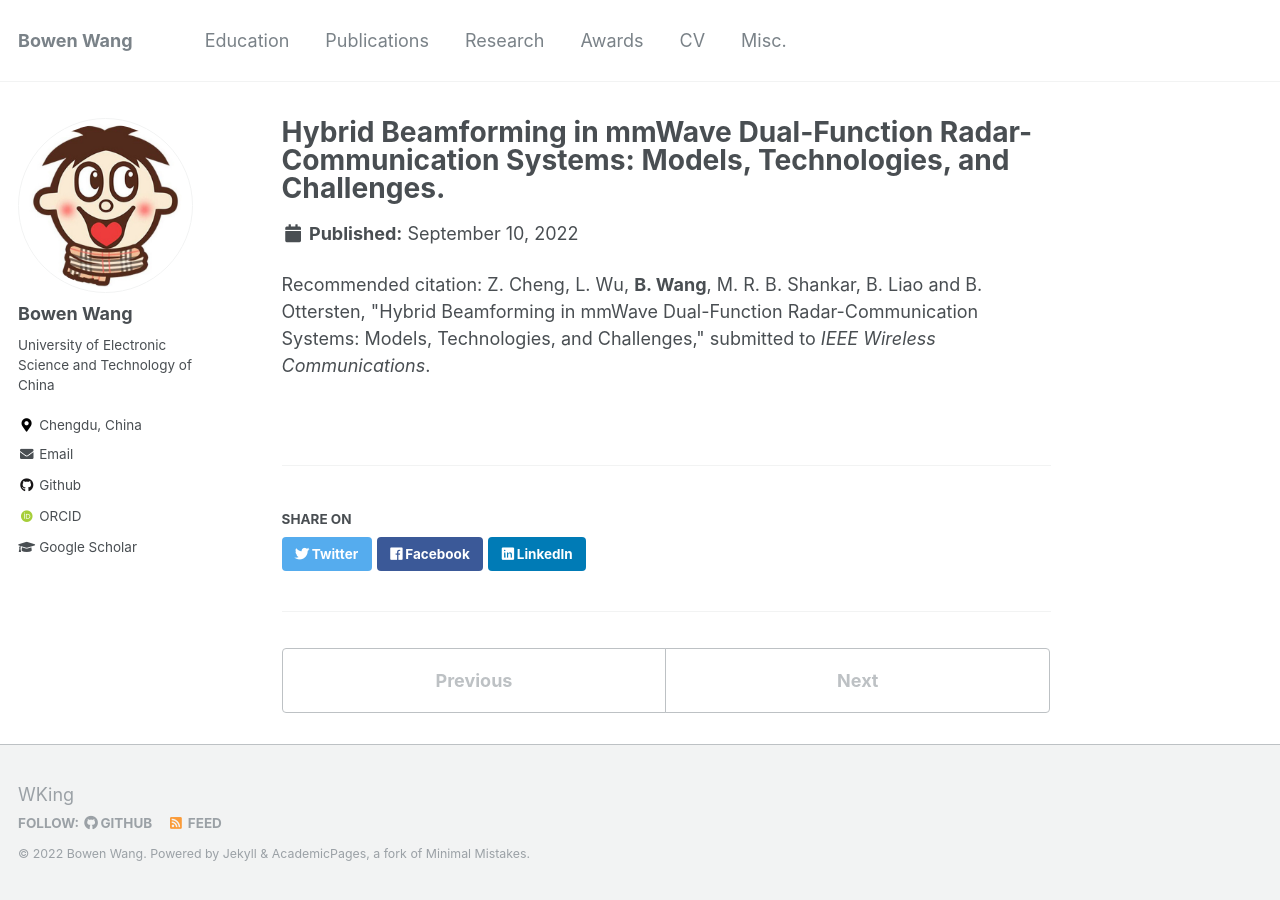
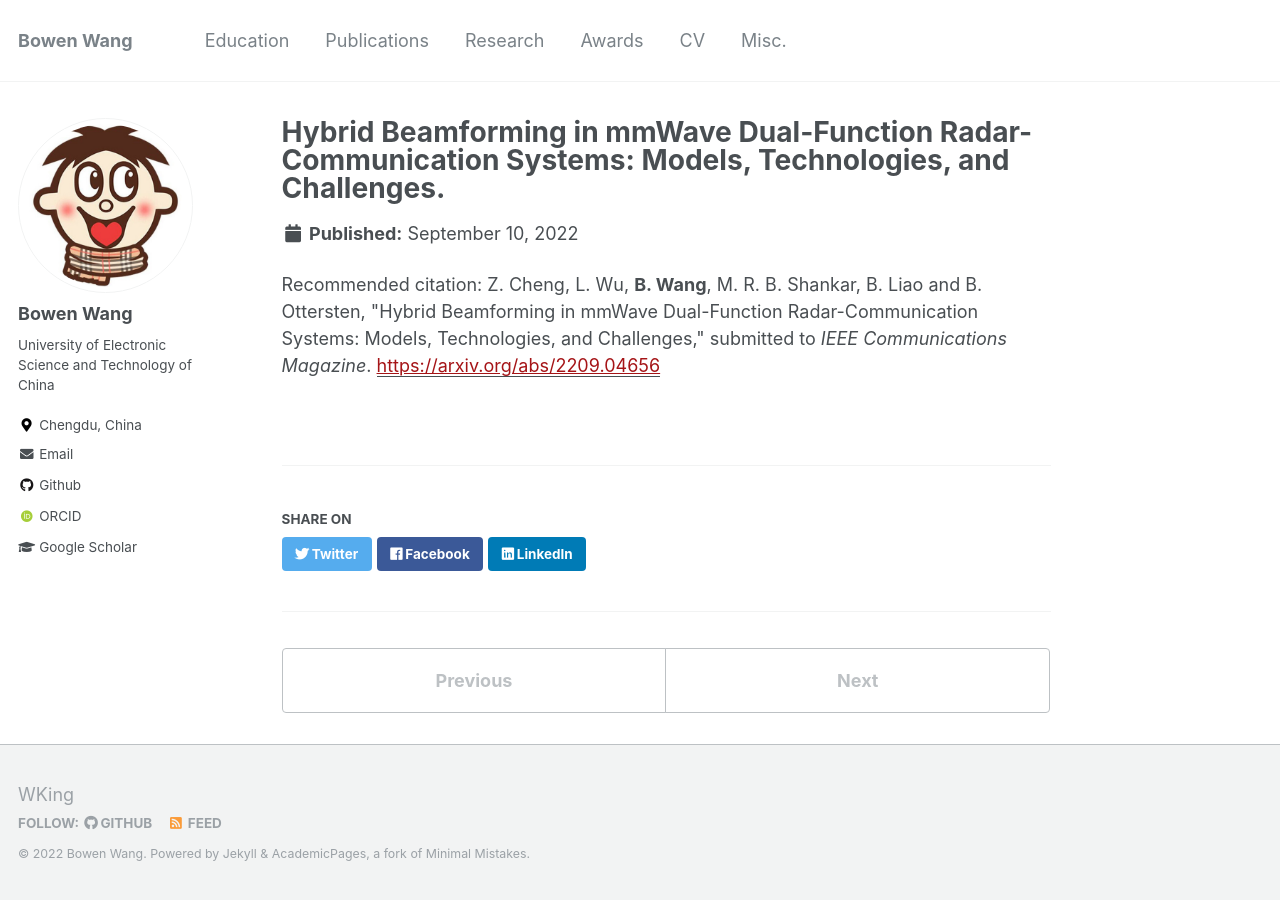
Before and after one commit to BW-Wang/BW-Wang.github.io, a Jekyll site: the page built from _publications/2022-arVix-wcm.md, in a window 1280 px wide. Built offline with Jekyll 4.4.1, drawn with Linux system fonts in a browser that asks for light colours; some web fonts are replaced.

Commit message:
Update 2022-arVix-wcm.md

```diff
--- a/_publications/2022-arVix-wcm.md
+++ b/_publications/2022-arVix-wcm.md
@@ -4,5 +4,6 @@ collection: arVix
 permalink: /publication/2022-arVix-wcm
 date: 2022-09-10
 level: arVix
-citation: 'Z. Cheng, L. Wu, <b>B. Wang</b>, M. R. B. Shankar, B. Liao and B. Ottersten, "Hybrid Beamforming in mmWave Dual-Function Radar-Communication Systems: Models, Technologies, and Challenges," submitted to <i>IEEE Wireless Communications</i>.'
+paperurl: 'https://arxiv.org/abs/2209.04656'
+citation: 'Z. Cheng, L. Wu, <b>B. Wang</b>, M. R. B. Shankar, B. Liao and B. Ottersten, "Hybrid Beamforming in mmWave Dual-Function Radar-Communication Systems: Models, Technologies, and Challenges," submitted to <i>IEEE Communications Magazine</i>.'
 ---
```
